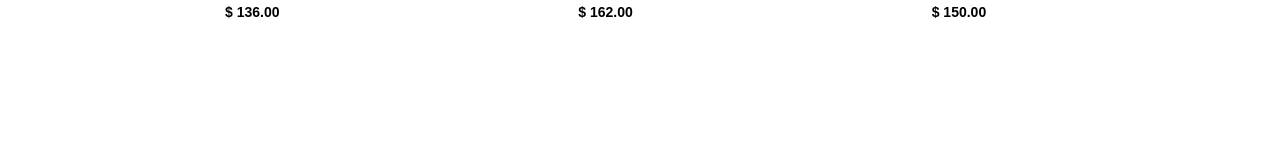
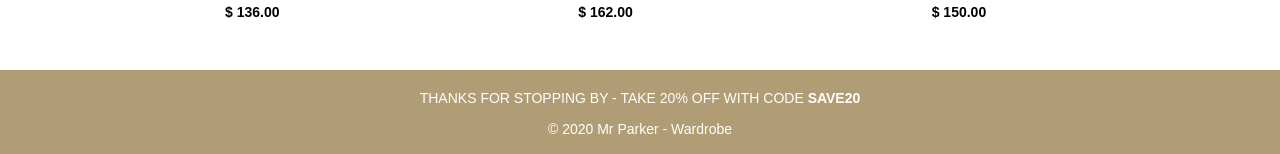
Before and after one commit to Maakoos/clothesShop, a React (Create React App) app: page / in a window 1280 px wide. Shown: the part 1400-1554 px from the top of the page. Before the commit the page ends 1420 px from the top, so only its background shows below. Built offline with nearby package versions, Linux system fonts and the light colour scheme.

Commit message:
Add footer

```diff
--- a/src/App.js
+++ b/src/App.js
@@ -7,6 +7,7 @@ import GlobalStyle from "styles/GlobalStyle";
 
 import Header from "components/Header";
 import ShoppingCart from "components/ShoppingCart";
+import Footer from "components/Footer";
 
 import MainView from "views/MainView";
 import DetailsItemView from "views/DetailsItemView";
@@ -36,6 +37,7 @@ function App() {
           <Route path="/details/:id" component={DetailsItemView} />
           <Route path="/search" component={SearchListView} />
         </Switch>
+        <Footer />
       </AppWrapper>
       {cartIsOpen && <ShoppingCart />}
     </BrowserRouter>
```
